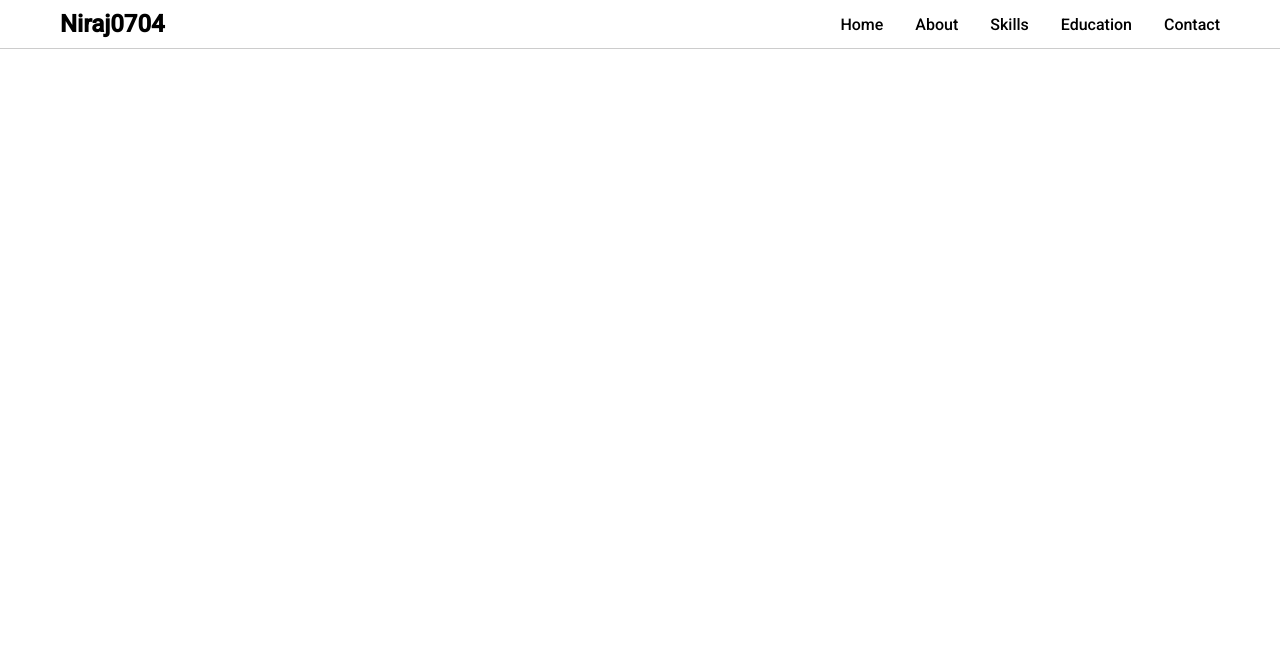
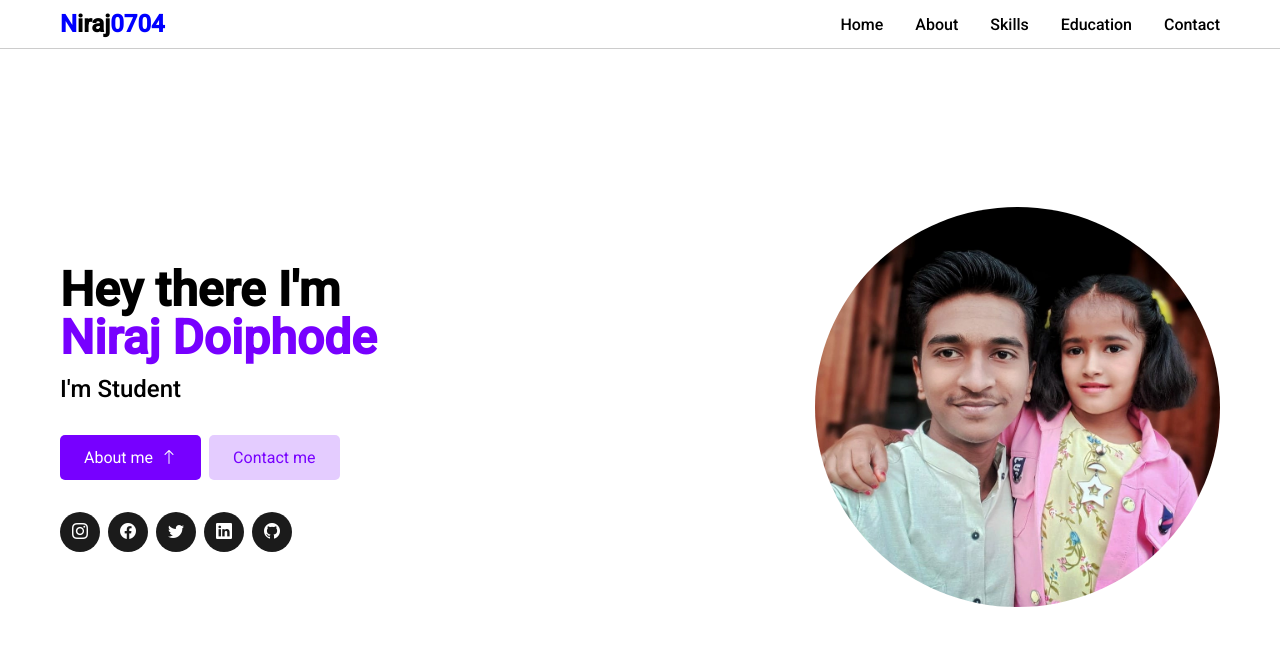
Before and after one commit to niraj0704/niraj0704.github.io, a plain HTML site: page index.html in a window 1280 px wide. Drawn offline with nearby package versions, Linux system fonts and the light colour scheme.

Commit message:
css update

```diff
--- a/Css/Style.css
+++ b/Css/Style.css
@@ -23,6 +23,18 @@ img {
   padding-left: 20px;
   padding-right: 20px;
 }
+.btn {
+  display: flex;
+  justify-content: center;
+  align-items: center;
+  gap: 0.5rem;
+  width: fit-content;
+
+  background: #7700ff;
+  color: #ffff;
+  padding: 0.8rem 1.5rem;
+  border-radius: 5px;
+}
 
 header {
   border-bottom: 1px solid rgba(0, 0, 0, 0.2);
@@ -35,6 +47,9 @@ header nav {
   align-items: center;
   padding-top: 10px;
   padding-bottom: 10px;
+}
+#P-logo {
+  color: blue;
 }
 
 header nav ul {
@@ -55,3 +70,74 @@ header nav ul a:hover {
     display: none;
   }
 }
+
+.hero .container {
+  display: flex;
+  justify-content: space-between;
+  align-items: center;
+  min-height: 90vh;
+}
+
+.hero h1 {
+  font-size: 3rem;
+  line-height: 100%;
+}
+.hero h1 span {
+  display: block;
+  color: #7700ff;
+}
+.hero h2 {
+  font-size: 1.5 rem;
+  margin-top: 0.8rem;
+  font-weight: 500;
+}
+
+.hero .btn-wrapper {
+  display: flex;
+  gap: 0.5rem;
+  margin-top: 2rem;
+  margin-bottom: 2rem;
+}
+.hero .icon-wrapper {
+  display: flex;
+  align-items: center;
+  flex-wrap: wrap;
+  margin-top: 2rem;
+}
+.hero .icon-wrapper a {
+  display: inline-block;
+  width: 40px;
+  height: 40px;
+  display: grid;
+  place-content: center;
+  background: #1b1b1b;
+  color: white;
+  border-radius: 100%;
+  margin-right: 0.5rem;
+}
+.hero .icon-wrapper a:hover {
+  background: #7700ff;
+}
+img {
+  border-radius: 100%;
+}
+.btn.btn-secondary {
+  background: #e4ccff;
+  color: #7700ff;
+}
+
+@media screen and (max-width: 992px) {
+  .hero .container {
+    justify-content: flex-star;
+    align-items: flex-start;
+    flex-direction: column-reverse;
+    gap: 2rem;
+    padding-top: 4rem;
+    padding-bottom: 4rem;
+  }
+  .hero img {
+    width: 200px;
+  }
+}
+@media screen and (max-width: 540px) {
+}
--- a/index.html
+++ b/index.html
@@ -10,16 +10,20 @@
     <link rel="preconnect" href="https://fonts.gstatic.com" crossorigin>
     <link href="https://fonts.googleapis.com/css2?family=Roboto:ital,wght@0,400;0,500;1,100&display=swap"
         rel="stylesheet">
+    <link rel="stylesheet" href="https://cdn.jsdelivr.net/npm/bootstrap-icons@1.10.3/font/bootstrap-icons.css">
     <link rel="stylesheet" href="./Css/Style.css">
 
 </head>
 
 <body>
+
+    <!-- <i class="bi bi-watch"></i> -->
     <!-- Navigation -->
+
     <header>
         <nav class="container">
             <!-- logo -->
-            <h1><span>N</span>iraj0704</h1>
+            <h1><span id="P-logo">N</span>iraj<span id="P-logo">0704</span></h1>
             <!-- links -->
             <ul>
                 <li><a href="">Home</a></li>
@@ -32,7 +36,43 @@
 
     </header>
 
-    <main></main>
+    <main>
+        <section class="hero">
+            <div class="container">
+                <!-- content -->
+                <div class="content">
+                    <h1>
+                        Hey there I'm
+                        <span>Niraj Doiphode</span>
+                    </h1>
+                    <h2>I'm Student</h2>
+
+                    <div class="btn-wrapper">
+                        <a class="btn btn-primary">
+                            About me
+                            <i class="bi bi-arrow-up"></i>
+                        </a>
+                        <a class="btn btn-secondary">
+                            Contact me
+                        </a>
+                    </div>
+                    <ul class="icon-wrapper">
+                        <li><a href="#"><i class="bi bi-instagram"></i> </a> </li>
+                        <li><a href="#"><i class="bi bi-facebook"></i> </a> </li>
+                        <li><a href="#"><i class="bi bi-twitter"></i> </a> </li>
+                        <li><a href="#"><i class="bi bi-linkedin"></i> </a> </li>
+                        <li><a href="#"><i class="bi bi-github"></i> </a> </li>
+                    </ul>
+                </div>
+                <!-- image -->
+                <div class="image">
+                    <img src="./Assets/content.jpeg" alt="profile" width="400px" height="400px">
+                </div>
+            </div>
+        </section>
+
+
+    </main>
 
     <footer></footer>
 </body>
```
Also changed, not shown: Assets/content.jpeg (added).
